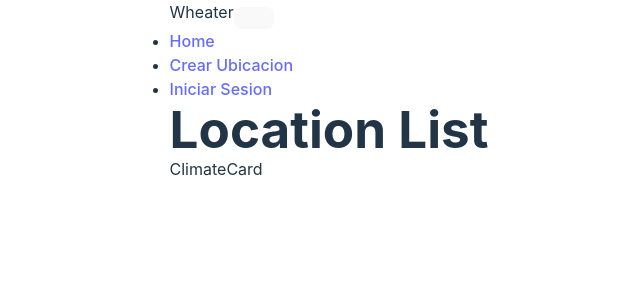
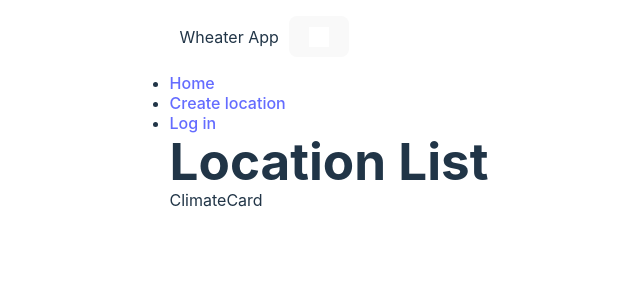
Before and after one commit to JoarDev/pilis-mod3-ramos-uruzagasti, a React (Vite) app: page / in a window 1280 px wide. Shown: the top 300 px of the page, without its empty margins (311-951 px from the left). Built offline with nearby package versions, Linux system fonts and the light colour scheme.

Commit message:
correcciones en cuanto al idioma y errores, estilo

```diff
--- a/src/index.css
+++ b/src/index.css
@@ -1,95 +1,175 @@
+/*Form Style*/
 :root {
-  font-family: Inter, Avenir, Helvetica, Arial, sans-serif;
-  font-size: 16px;
-  line-height: 24px;
-  font-weight: 400;
-
-  color-scheme: light dark;
-  color: rgba(255, 255, 255, 0.87);
-  background-color: #242424;
-
-  font-synthesis: none;
-  text-rendering: optimizeLegibility;
-  -webkit-font-smoothing: antialiased;
-  -moz-osx-font-smoothing: grayscale;
-  -webkit-text-size-adjust: 100%;
-
-  --background: #fff;
-  --text-primary:#000;
-  --text-secundary: #a93434;
-  --accent: #a93434;
-  --border:#333;
+  --background: #ffffff;
+  --text-primary: #000;
+  --text-secondary: #8e05c2;
+  --accent: #8e05c2;
+  --border: #333;
   --form-bg: #fff;
 }
 
-/*Form Styles*/
-[data-theme='dark']{
-  --background: ##000;
-  --text-primary:#fff;
-  --text-secundary: #a93434;
-  --accent: #a93434;
-  --border:#808080;
+[data-theme='dark'] {
+  --background: #000;
+  --text-primary: #fff;
+  --text-secondary: #8e05c2;
+  --accent: #8e05c2;
+  --border: #808080;
   --form-bg: #191919;
 }
-*{
+
+* {
   padding: 0;
-  margin:0;
+  margin: 0;
   box-sizing: border-box;
 }
 
-a{
-  color:var(--text-secondary);
+
+body {
+  font-family: -apple-system, BlinkMacSystemFont, 'Segoe UI', 'Roboto', 'Oxygen',
+    'Ubuntu', 'Cantarell', 'Fira Sans', 'Droid Sans', 'Helvetica Neue',
+    sans-serif;
 }
 
-.appForm{
+a {
+  color: var(--text-secondary);
+}
+
+.appForm {
   background-color: var(--background);
-  color:var(--text-primary);
+  color: var(--text-primary);
   height: 100vh;
   display: flex;
   flex-direction: column;
   justify-content: center;
-  font: size 0.8rem;
+  font-size: .8rem;
   transition: all .5s;
 }
 
-.login h1{
+.login h1 {
   text-align: center;
   margin: -6rem 0 2rem;
   font-size: 48px;
 }
 
-h2{
+h2 {
   text-align: center;
-  padding:1rem;
+  padding: 1rem;
 }
 
-.theme-toggle i{
+.theme-toggle i {
   font-size: 2rem;
   cursor: pointer;
 }
 
-.theme-toggle{
+.theme-toggle {
   text-align: center;
 }
 
-.container{
-  display:flex ;
+.container {
+  display: flex;
   flex-direction: column;
   justify-content: center;
-  align-items:center;
+  align-items: center;
   padding: 1.5rem;
   width: 300px;
   margin: auto;
-  box-shadow: 0px, 0;
+  box-shadow: 0px 0px 12px var(--border);
+  border-radius: 8px;
+  background-color: var(--form-bg);
 }
 
-.top i{
-
+.top {
+  display: flex;
+  justify-content: space-between;
+  width: 100%;
 }
 
+.top i {
+  font-size: 1rem;
+}
 
+.divider {
+  width: 100%;
+  text-align: center;
+  border-bottom: 1px solid var(--text-primary);
+  line-height: .1rem;
+  margin: 2rem 0;
+}
 
+span {
+  padding: 0 10px;
+  background-color: var(--form-bg);
+}
 
+form {
+  width: 100%;
+  display: flex;
+  flex-direction: column;
+}
+
+label {
+  margin: 8px 0;
+  font-weight: 600;
+}
+
+input {
+  padding: 8px;
+  margin-bottom: 8px;
+  border-radius: 6px;
+  border: 1px solid var(--border);
+  background: var(--background);
+  color: var(--text-primary);
+}
+
+.remember {
+  display: flex;
+  align-items: center;
+  width: 100%;
+}
+
+input[type=checkbox]:checked {
+  margin: 0;
+  padding: 0;
+}
+
+.remember p {
+  padding-left: 8px;
+}
+
+button {
+  background-color: var(--accent);
+  border: 1px solid var(--accent);
+  color: #fff;
+  margin: 16px 0;
+  padding: 10px;
+  border-radius: 10px;
+  font-weight: 600;
+  cursor: pointer;
+}
+
+.bottom {
+  display: flex;
+  justify-content: space-between;
+  width: 100%;
+  font-size: .8rem;
+}
+
+.create {
+  font-size: 1rem;
+  margin-top: 1rem;
+  cursor: pointer;
+}
+
+@media screen and (max-width:478px) {
+  .login {
+    width: 95%;
+  }
+}
+
+/*others*/
+#body{
+  background-color: #fff
+}
 
 a {
   font-weight: 500;
--- a/src/routes/Login/Login.jsx
+++ b/src/routes/Login/Login.jsx
@@ -1,56 +1,57 @@
 import { useContext } from "react";
 import { useNavigate } from "react-router-dom";
 import { UserContext } from "../../context/UserContext";
-import useLocalStorage from 'use-local-storage';
+import React from 'react'
+import useLocalStorage from 'use-local-storage'
 
-import '/src/index.css';
+import '/src/index.css'
 
 export const Login = () => {
 
+    const [theme, setTheme] = useLocalStorage('theme' ? 'dark' : 'light')
+
+    const switchTheme = () => {
+        const newTheme = theme === 'light' ? 'dark' : 'light';
+        setTheme(newTheme)
+    }
 
     return (
-        <div className="appForm">
-            <div className="login">
-                <h1>Login - Weather App</h1>
-                <div className="container">
-                    <div className="top"></div>
+        <div className="appForm" data-theme={theme}>
+            <div className='login'>
+                <h1> Login</h1>
+                <div className='container'>
+                    <div className='top'>
                         <i class='fab fa-google'></i>
                         <i class='fab fa-facebook-square'></i>
                         <i class='fab fa-linkedin'></i>
                         <i class='fab fa-twitter-square'></i>
                         <i class='fab fa-apple'></i>
                     </div>
-                <p className="divider"><span>Or</span></p>
-                <form >
+                    <p className='divider'><span>Or</span></p>
+                    <form>
                         <label>E-mail</label>
-                    <input
-                        type='email'
-                        placeholder='Enter your email'
-                    />
+                        <input type='email' placeholder='Enter your email' />
                         <label>Password</label>
-                    <input
-                        type='password'
-                        placeholder='Enter your password'
-                    />
+                        <input type='password' placeholder='Enter your password' />
                         <div className='remember'>
-                        <input
-                            type="checkbox"
-                            checked='checked'
-                        />
-                        <p> Remember Me</p>
-                        <button >Log In</button>
+                            <input type='checkbox' checked='checked' />
+                            <p>Remember Me</p>
                         </div>
+                        <button>Log In</button>
                     </form>
                     <div className='bottom'>
-                    <p>Forget your password</p>
+                        <p>Forget your password?</p>
                         <a href='/'>Reset Password</a>
                     </div>
                     <p className='create'>Create Account</p>
                 </div>
-            <div className="theme-toggle">
+                <div className='theme-toggle'>
                     <h2>Light Theme</h2>
-                <i class='fas fa-toggle-on'></i>
+                    <i onClick={switchTheme} class='fas fa-toggle-on'></i>
                 </div>
             </div>
-    )
+        </div>
+    );
 }
+
+export default Login;
--- a/src/routes/Navigation/Navigation.jsx
+++ b/src/routes/Navigation/Navigation.jsx
@@ -13,38 +13,38 @@ export const Navigation = () => {
 
     return (
         <>
-            <nav className="navbar navbar-expand-lg navbar-dark bg-dark">
-                <div className="container-fluid">
-                    <span className="nav-brand text-light">Wheater</span>
+            <nav>
+                <div>
+                    <span color="white">Wheater App</span>
                     <button className="navbar-toggler" type="button" data-bs-toggle="collapse" data-bs-target="#navbarSupportedContent" aria-controls="navbarSupportedContent" aria-expanded="false" aria-label="Toggle navigation">
-                        <span className="navbar-toggler-icon"></span>
+                        <span ></span>
                     </button>
-                    <div className="collapse navbar-collapse" id="navbarSupportedContent">
-                        <ul className="navbar-nav me-auto mb-2 mb-lg-0 w-100">
+                    <div>
+                        <ul className="navbar-nav">
                             <li className="nav-item">
                                 <Link className="nav-link" to='/'>Home</Link>
                             </li>
-                            <li className="nav-item ms-lg-auto">
-                                <Link className="nav-link" to={user ? "/ubicacion/create" : "/login"}>Crear Ubicacion</Link>
+                            <li className="nav-item">
+                                <Link className="nav-link" to={user ? "/location/ClimateCard" : "/login"}>Create location</Link>
                             </li>
                             {
                                 user ?
                                     (
-                                        <li className="nav-item">
-                                            <a href="." className="nav-link" onClick={logout}>Cerrar Sesion</a>
+                                        <li >
+                                            <a href="." className="nav-link" onClick={logout}> Log out</a>
                                         </li>
                                     ) :
                                     (
                                         <li className="nav-item">
-                                            <Link className="nav-link" to='/login'>Iniciar Sesion</Link>
+                                            <Link className="nav-link" to='/login'>Log in</Link>
                                         </li>
                                     )
                             }
                         </ul>
                     </div>
                 </div>
-            </nav >
-            <Outlet />
+            </nav>
+        <Outlet/>
         </>
     )
 }
```
Also changed, not shown: src/Api/wheaterAPI.js (added, +22 -0 lines), src/App.jsx (+2 -15 lines), src/App.css (line endings or trailing spaces), 1 other file (tests, documents, lock files or other folders). Lines whose indentation alone changed are shown as unchanged.
